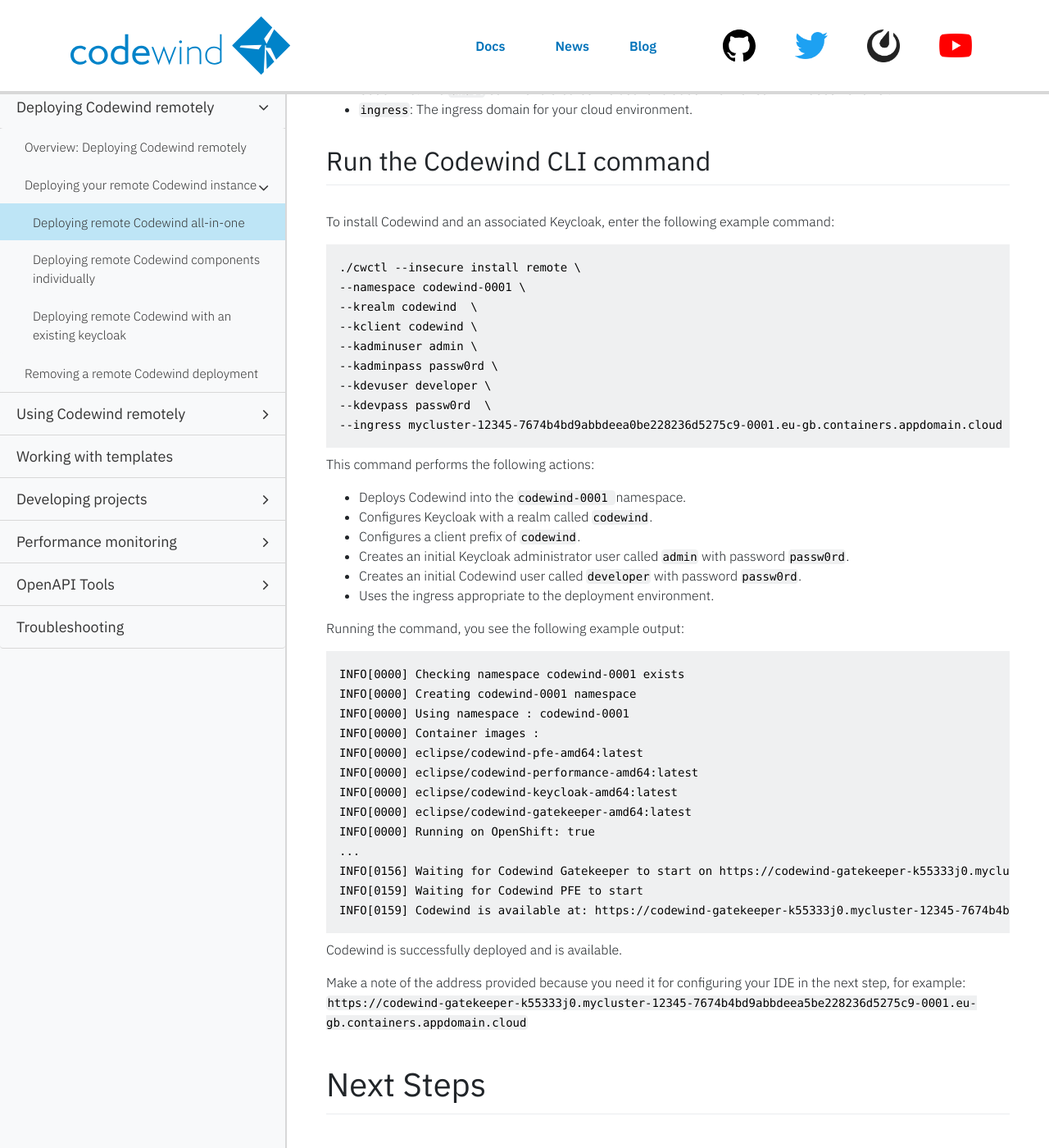
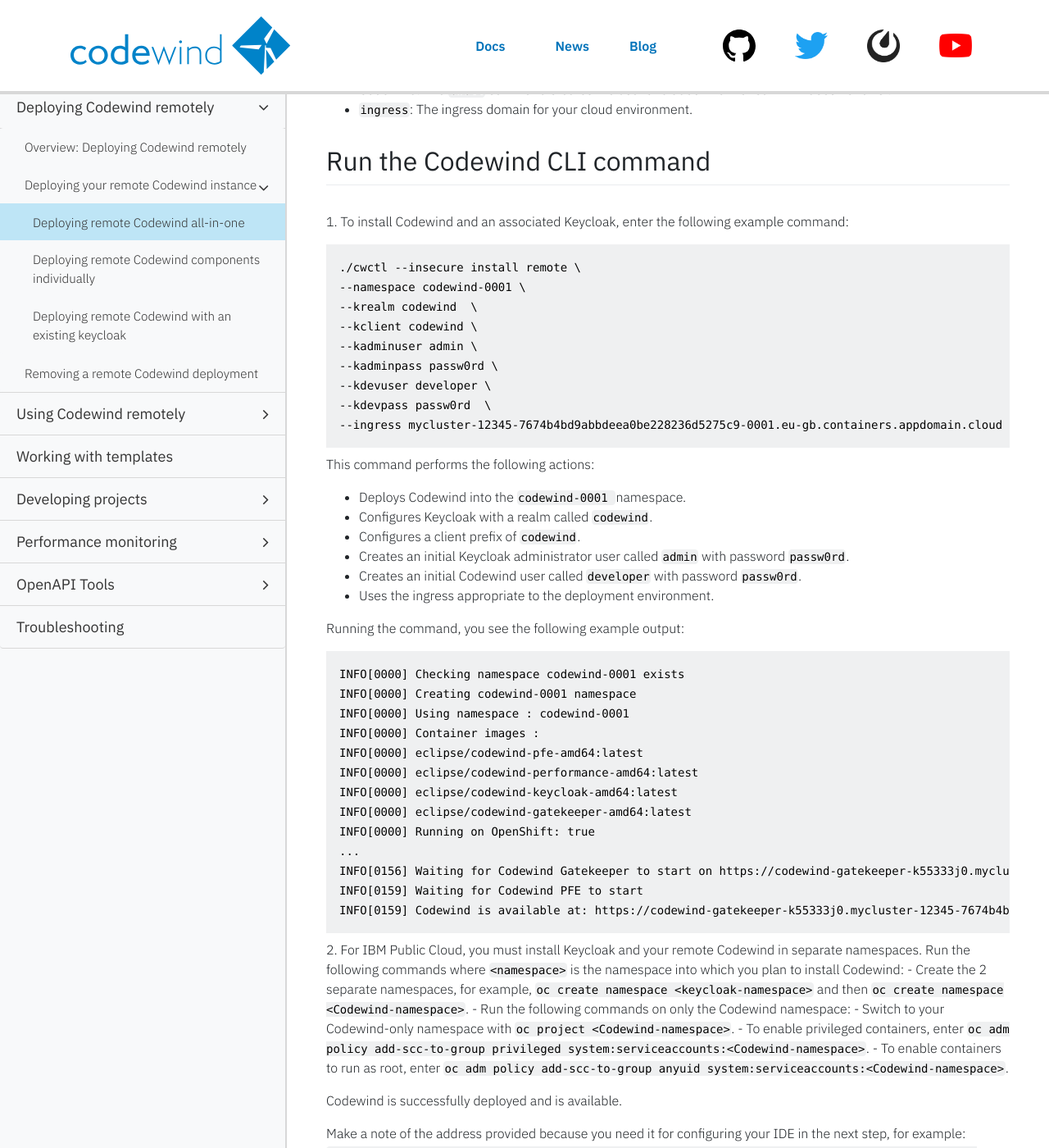
Before and after one commit to eclipse-archived/codewind-docs, a Jekyll site: the page built from docs/_documentations/remotedeploy-combo.md, in a window 1280 px wide and 1400 px high, scrolled down 1879 px. Shown: the whole window at 82% size. Built offline with Jekyll 4.4.1, drawn with Linux system fonts in a browser that asks for light colours; nearby versions of some CDN libraries; comment, search, counter and statistics services are not loaded.

Commit message:
Adding new step to remotedeploy-combo
Signed-off-by: Sarah Ishida <sishida@us.ibm.com>

````diff
--- a/docs/_documentations/remotedeploy-combo.md
+++ b/docs/_documentations/remotedeploy-combo.md
@@ -77,8 +77,7 @@ Determine the following values for your cloud deployment:
 
 ## Run the Codewind CLI command
 
-To install Codewind and an associated Keycloak, enter the following example command:
-
+1\. To install Codewind and an associated Keycloak, enter the following example command:
 ```
 ./cwctl --insecure install remote \
 --namespace codewind-0001 \
@@ -92,7 +91,6 @@ To install Codewind and an associated Keycloak, enter the following example comm
 ```
 
 This command performs the following actions:
-
 - Deploys Codewind into the `codewind-0001 `namespace.
 - Configures Keycloak with a realm called `codewind`.
 - Configures a client prefix of `codewind`.
@@ -101,7 +99,6 @@ This command performs the following actions:
 - Uses the ingress appropriate to the deployment environment.
 
 Running the command, you see the following example output:
-
 ```
 INFO[0000] Checking namespace codewind-0001 exists
 INFO[0000] Creating codewind-0001 namespace
@@ -118,6 +115,14 @@ INFO[0159] Waiting for Codewind PFE to start
 INFO[0159] Codewind is available at: https://codewind-gatekeeper-k55333j0.mycluster-12345-7674b4bd9abbdeea5be228236d5275c9-0001.eu-gb.containers.appdomain.cloud
 ```
 
+2\. For IBM Public Cloud, you must install Keycloak and your remote Codewind in separate namespaces.
+Run the following commands where `<namespace>` is the namespace into which you plan to install Codewind:
+    - Create the 2 separate namespaces, for example, `oc create namespace <keycloak-namespace>` and then `oc create namespace <Codewind-namespace>`.
+    - Run the following commands on only the Codewind namespace:
+        - Switch to your Codewind-only namespace with `oc project <Codewind-namespace>`.
+        - To enable privileged containers, enter `oc adm policy add-scc-to-group privileged system:serviceaccounts:<Codewind-namespace>`.
+        - To enable containers to run as root, enter `oc adm policy add-scc-to-group anyuid system:serviceaccounts:<Codewind-namespace>`.
+
 Codewind is successfully deployed and is available.
 
 Make a note of the address provided because you need it for configuring your IDE in the next step, for example: `https://codewind-gatekeeper-k55333j0.mycluster-12345-7674b4bd9abbdeea5be228236d5275c9-0001.eu-gb.containers.appdomain.cloud`
````
Also changed, not shown: docs/_documentations/remotedeploy-single.md (+1 -1 lines).
